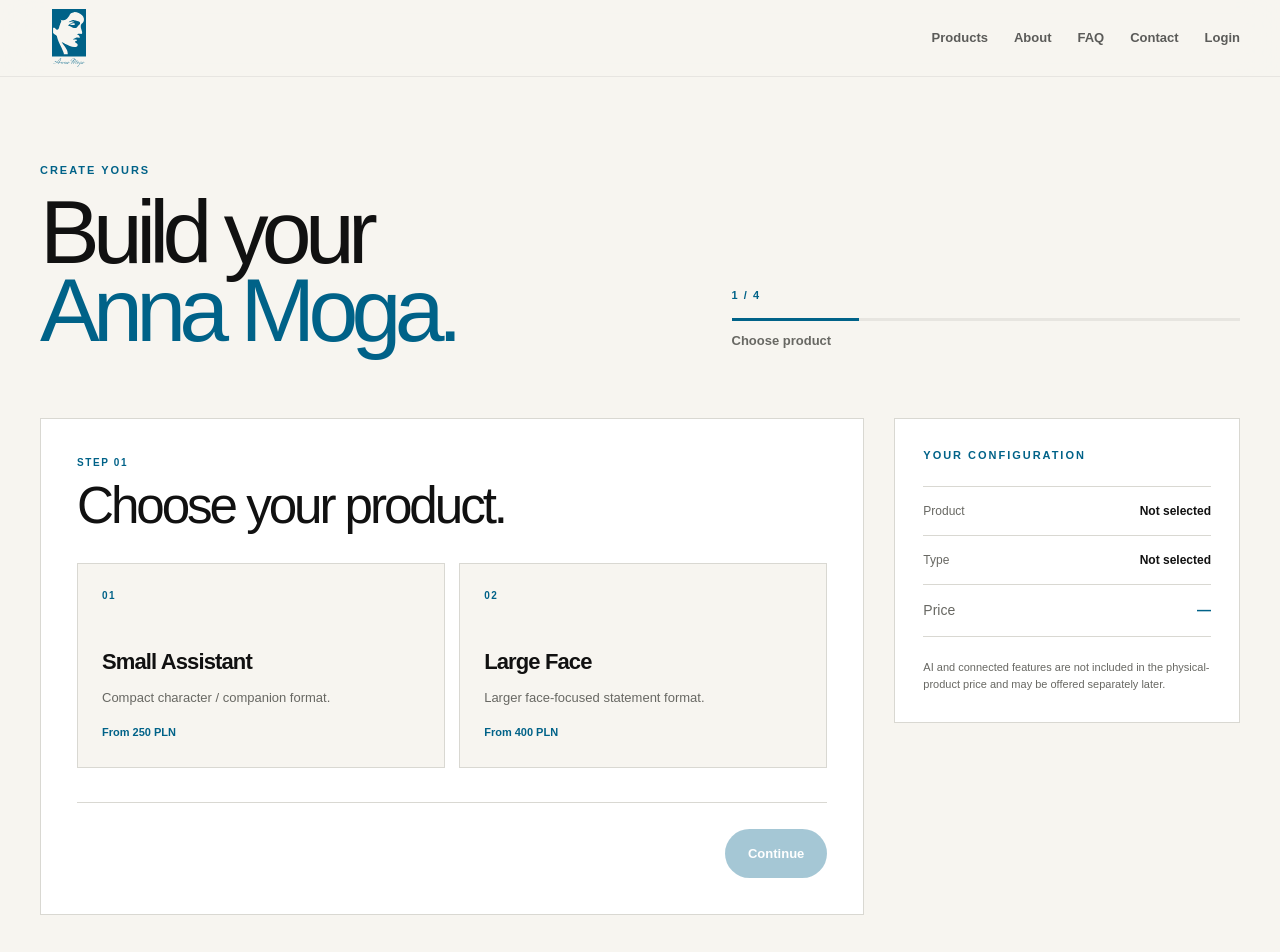
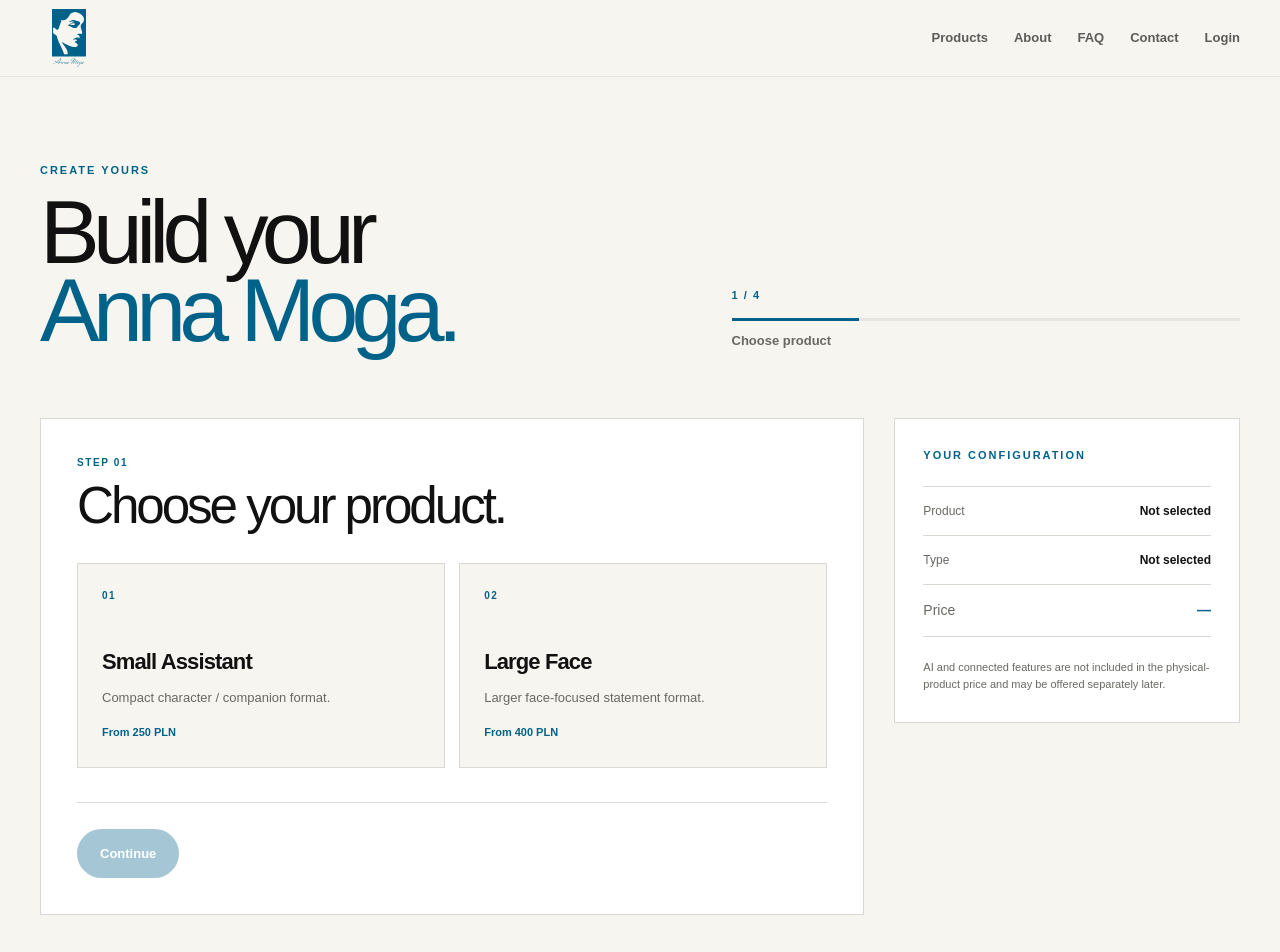
Before and after one commit to solitaryibra/annamoga, a Next.js app: page /create in a window 1280 px wide. Shown: the top 952 px of the page. Built offline with nearby package versions, Linux system fonts and the light colour scheme.

Commit message:
Move photo permission notice beside continue action

```diff
--- a/components/CreateConfigurator.tsx
+++ b/components/CreateConfigurator.tsx
@@ -176,9 +176,7 @@
                       <input type="checkbox" checked={permission} onChange={(e) => setPermission(e.target.checked)} />
                       <span>I confirm that I have permission to use this photograph for this order.</span>
                     </label>
-                    {photoName && !permission && (
-                      <p className="permission-warning">Please tick the permission box before continuing.</p>
-                    )}
+
                   </div>
                 </div>
               </div>
@@ -208,7 +206,17 @@
 
             <div className="create-controls">
               {step > 1 && <button className="btn secondary" onClick={() => { setStep(step - 1); setAdded(false); }}>Back</button>}
-              {step < 4 && <button className="btn primary" disabled={!canContinue} onClick={() => setStep(step + 1)}>Continue</button>}
+              {step < 4 && (
+                <div className="continue-group">
+                  {step === 3 && mode === "custom" && photoName && !permission && (
+                    <div className="permission-inline-note" role="status">
+                      <span className="permission-inline-icon">!</span>
+                      <span>Photo permission is required before you continue.</span>
+                    </div>
+                  )}
+                  <button className="btn primary" disabled={!canContinue} onClick={() => setStep(step + 1)}>Continue</button>
+                </div>
+              )}
             </div>
           </div>
 
```
